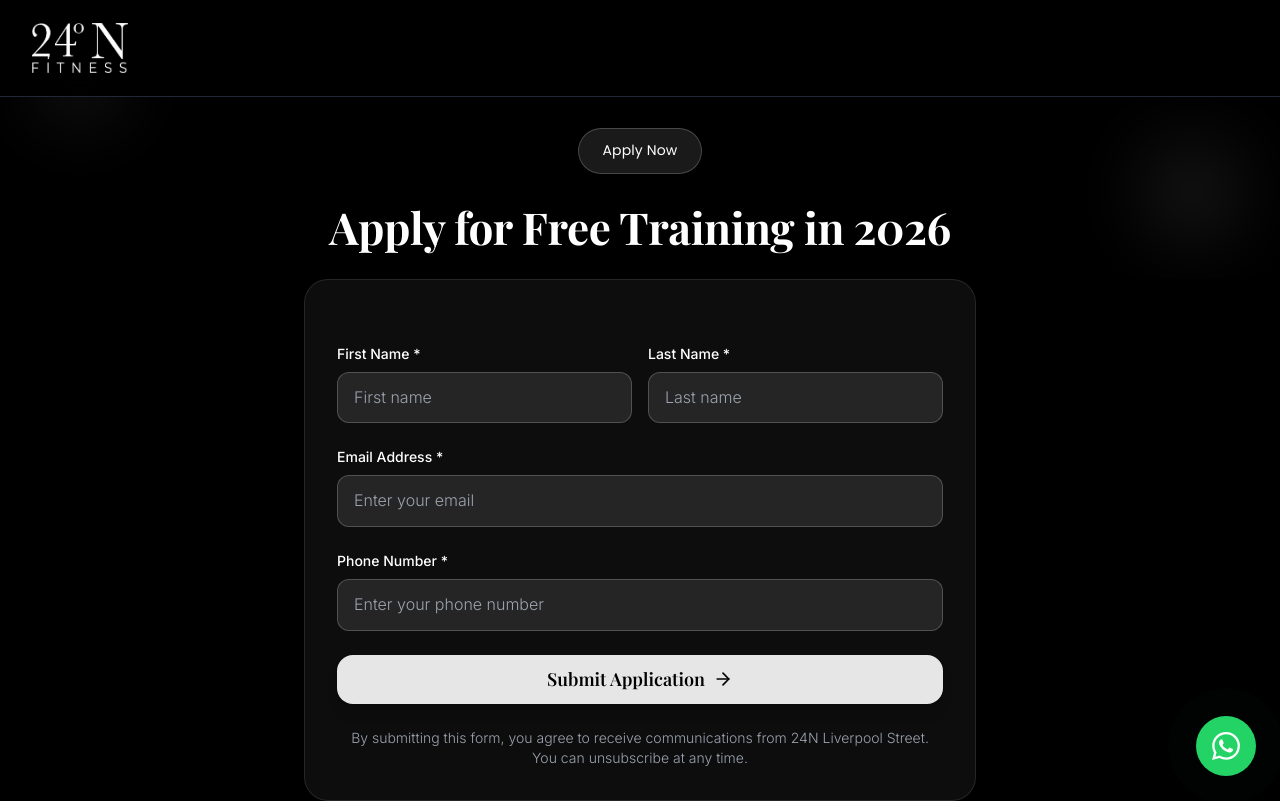
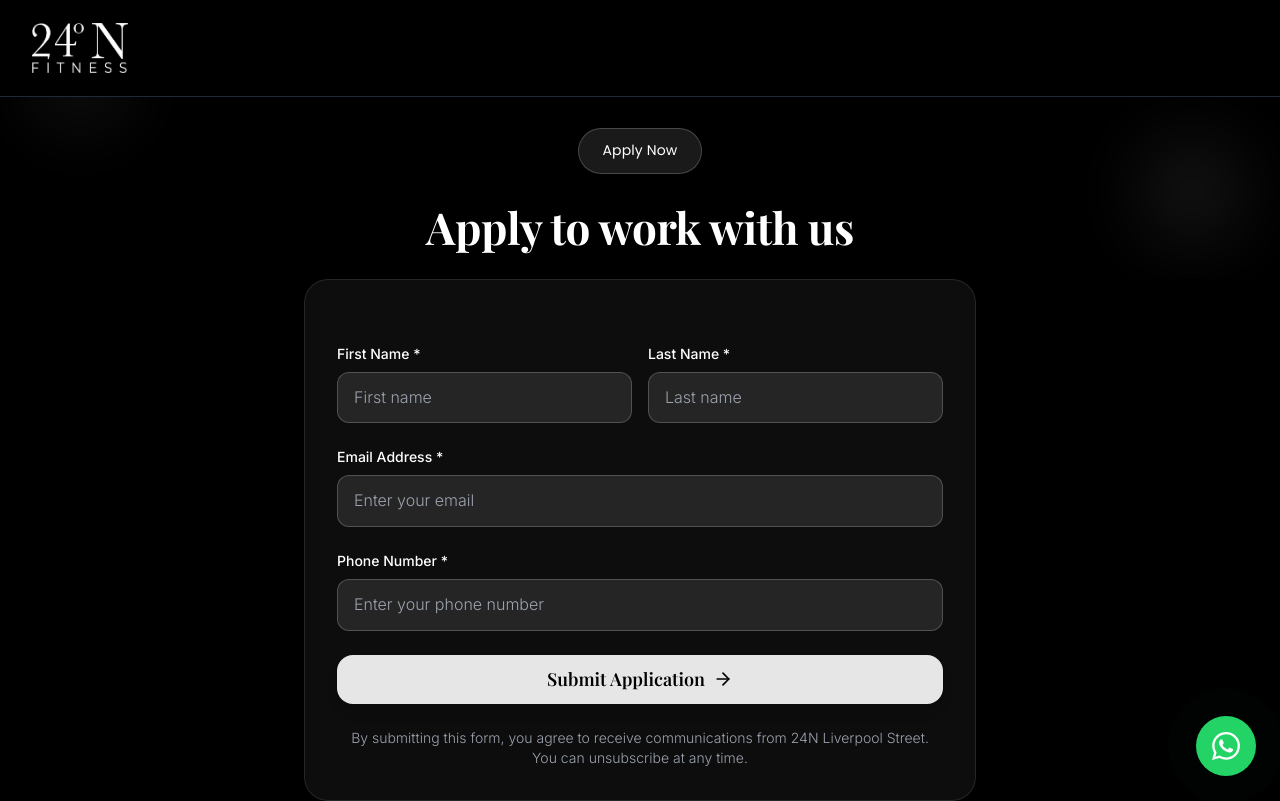
Before and after one commit to 24NFitness/24N-Fitness, a Next.js app: page /apply in a window 1280 px wide. Built offline with nearby package versions, Linux system fonts and the light colour scheme; a web font is replaced by a local one.

Commit message:
only word remove

```diff
--- a/app/apply/page.tsx
+++ b/app/apply/page.tsx
@@ -84,7 +84,7 @@ export default function ApplyPage() {
             </div>
 
             <h1 className="display-sm text-white mb-6 fade-in-up">
-              Apply for Free Training in 2026
+              Apply to work with us
             </h1>
             {/* <p className="body-lg text-gray-300 max-w-2xl mx-auto mb-6 fade-in-up">
               Only 10 spots available for busy Liverpool Street professionals.
--- a/app/beginners/page.tsx
+++ b/app/beginners/page.tsx
@@ -124,7 +124,7 @@ export default function FreeTrainingPage() {
 
                         <div className="flex items-center justify-center gap-3 mb-8 hero-animate" style={{ '--animation-delay': '0.15s' } as React.CSSProperties}>
                             <p className="text-lg sm:text-xl text-red-400 font-bold  tracking-wide">
-                                Only 10 Liverpool Street Professionals Will Get This Chance to Transform Their Health in 2026
+                                10 Liverpool Street Professionals Will Get This Chance to Transform Their Health in 2026
                             </p>
                         </div>
 
@@ -132,7 +132,7 @@ export default function FreeTrainingPage() {
                         <div className="flex flex-col sm:flex-row items-center justify-center gap-6 mb-12 hero-animate" style={{ '--animation-delay': '0.2s' } as React.CSSProperties}>
                             <div className="flex items-center gap-2 text-lg text-gray-300">
                                 <Users className="w-5 h-5 text-[#00def5]" />
-                                <span>Only 10 Spots Available</span>
+                                <span>10 Spots Available</span>
                             </div>
                             <div className="flex items-center gap-2 text-lg text-gray-300">
                                 <Calendar className="w-5 h-5 text-[#00def5]" />
```
